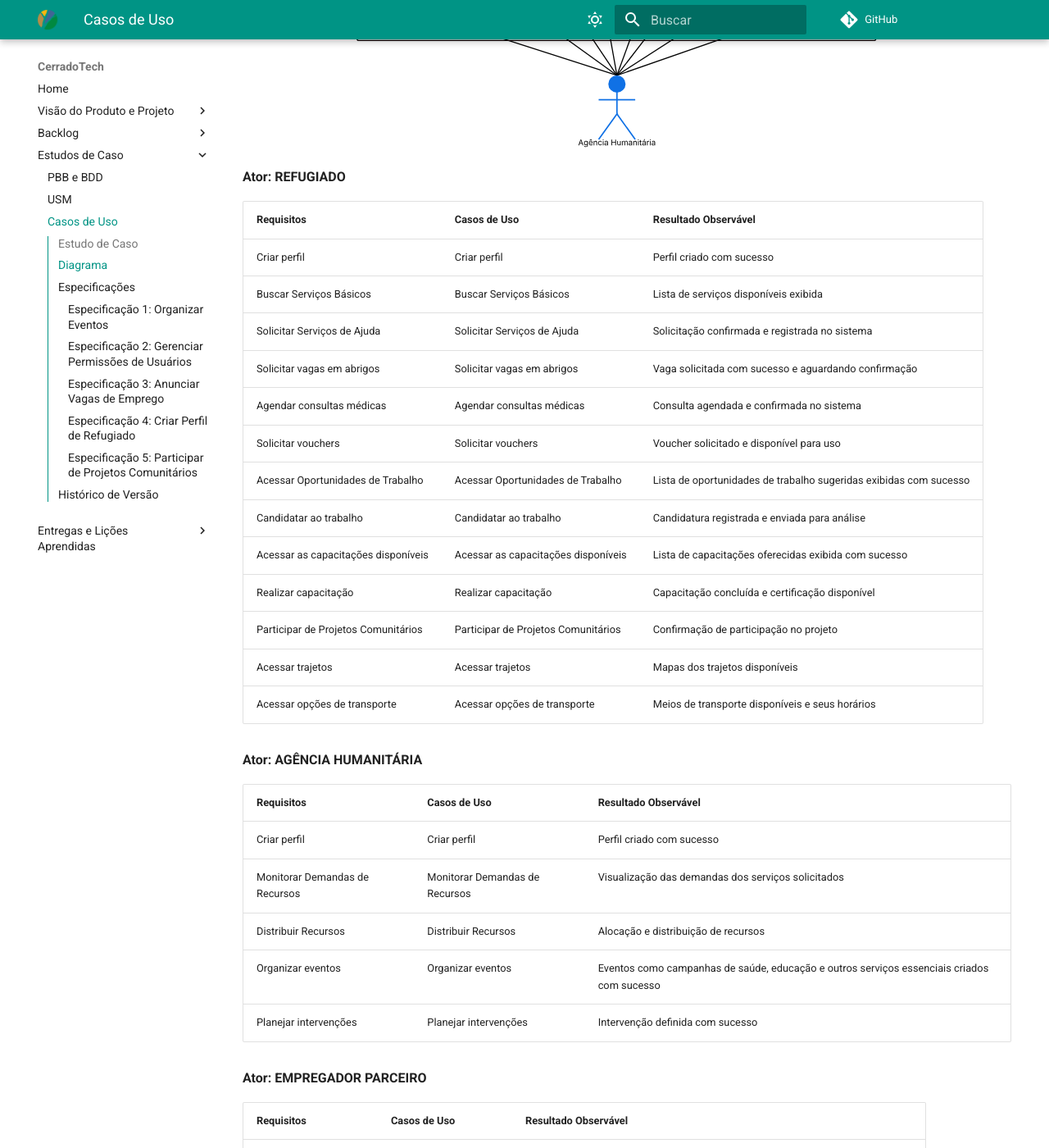
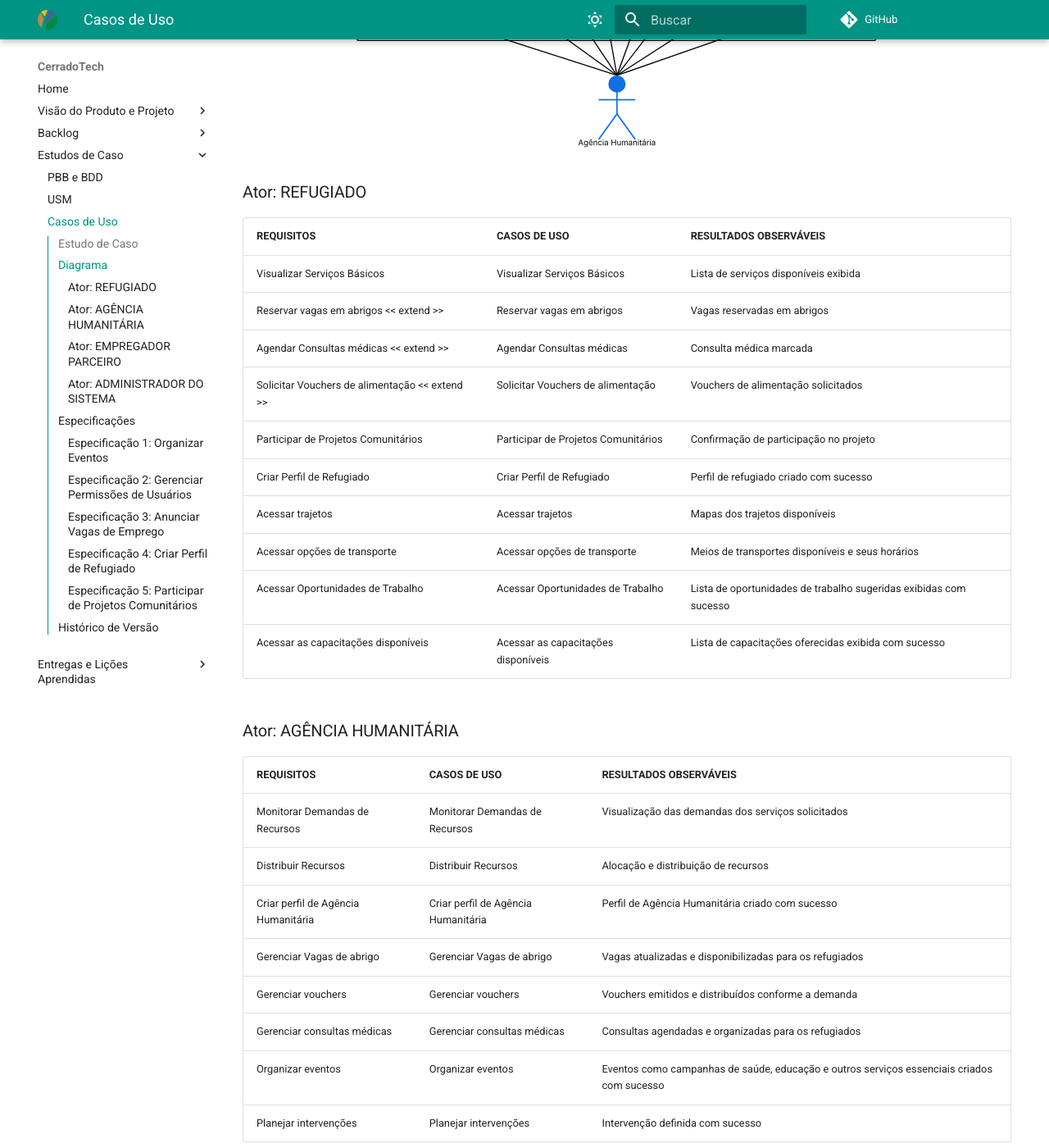
Before and after one commit to mdsreq-fga-unb/2024.2-T03-CerradoTech, an MkDocs documentation site: the page built from docs/sections/UC.md, in a window 1280 px wide and 1400 px high, scrolled down 979 px. Shown: the whole window at 82% size. Built offline with MkDocs 1.6.1 and Material for MkDocs 9.7.7, drawn with Linux system fonts in a browser that asks for light colours; comment, search, counter and statistics services are not loaded; some of the changed text lies outside the part shown.

Commit message:
Correção das tabelas dos casos de uso

```diff
--- a/docs/sections/UC.md
+++ b/docs/sections/UC.md
@@ -8,54 +8,58 @@ A HopeBridge é um sistema que conecta os refugiados palestinos a serviços esse
 ![Diagrama](../assets/Diagrama%20HopeBridge.svg)
 
 
-**Ator: REFUGIADO**
+### Ator: REFUGIADO
 
-| Requisitos                        | Casos de Uso                        | Resultado Observável                                                  |
-|------------------------------------|-------------------------------------|----------------------------------------------------------------------|
-| Criar perfil                      | Criar perfil                        | Perfil criado com sucesso                                             |
-| Buscar Serviços Básicos           | Buscar Serviços Básicos             | Lista de serviços disponíveis exibida                                |
-| Solicitar Serviços de Ajuda       | Solicitar Serviços de Ajuda         | Solicitação confirmada e registrada no sistema                       |
-| Solicitar vagas em abrigos        | Solicitar vagas em abrigos          | Vaga solicitada com sucesso e aguardando confirmação                 |
-| Agendar consultas médicas         | Agendar consultas médicas           | Consulta agendada e confirmada no sistema                             |
-| Solicitar vouchers                | Solicitar vouchers                  | Voucher solicitado e disponível para uso                             |
-| Acessar Oportunidades de Trabalho | Acessar Oportunidades de Trabalho   | Lista de oportunidades de trabalho sugeridas exibidas com sucesso    |
-| Candidatar ao trabalho            | Candidatar ao trabalho              | Candidatura registrada e enviada para análise                        |
-| Acessar as capacitações disponíveis| Acessar as capacitações disponíveis | Lista de capacitações oferecidas exibida com sucesso                 |
-| Realizar capacitação              | Realizar capacitação                | Capacitação concluída e certificação disponível                      |
-| Participar de Projetos Comunitários| Participar de Projetos Comunitários | Confirmação de participação no projeto                               |
-| Acessar trajetos                  | Acessar trajetos                    | Mapas dos trajetos disponíveis                                       |
-| Acessar opções de transporte      | Acessar opções de transporte        | Meios de transporte disponíveis e seus horários                      |
+| REQUISITOS                                           | CASOS DE USO                                | RESULTADOS OBSERVÁVEIS                                                         |
+| ---------------------------------------------- | ----------------------------------- | ----------------------------------------------------------------- |
+| Visualizar Serviços Básicos                    | Visualizar Serviços Básicos         | Lista de serviços disponíveis exibida                             |
+| Reservar vagas em abrigos << extend >>         | Reservar vagas em abrigos           | Vagas reservadas em abrigos                                       |
+| Agendar Consultas médicas << extend >>         | Agendar Consultas médicas           | Consulta médica marcada                                           |
+| Solicitar Vouchers de alimentação << extend >> | Solicitar Vouchers de alimentação   | Vouchers de alimentação solicitados                               |
+| Participar de Projetos Comunitários            | Participar de Projetos Comunitários | Confirmação de participação no projeto                            |
+| Criar Perfil de Refugiado                      | Criar Perfil de Refugiado           | Perfil de refugiado criado com sucesso                            |
+| Acessar trajetos                               | Acessar trajetos                    | Mapas dos trajetos disponíveis                                    |
+| Acessar opções de transporte                   | Acessar opções de transporte        | Meios de transportes disponíveis e seus horários                  |
+| Acessar Oportunidades de Trabalho              | Acessar Oportunidades de Trabalho   | Lista de oportunidades de trabalho sugeridas exibidas com sucesso |
+| Acessar as capacitações disponíveis            | Acessar as capacitações disponíveis | Lista de capacitações oferecidas exibida com sucesso              |
 
 
 
-**Ator: AGÊNCIA HUMANITÁRIA**
 
-| Requisitos                        | Casos de Uso                        | Resultado Observável                                                  |
-|------------------------------------|-------------------------------------|----------------------------------------------------------------------|
-| Criar perfil                      | Criar perfil                        | Perfil criado com sucesso                                             |
-| Monitorar Demandas de Recursos    | Monitorar Demandas de Recursos      | Visualização das demandas dos serviços solicitados                   |
-| Distribuir Recursos               | Distribuir Recursos                 | Alocação e distribuição de recursos                                   |
-| Organizar eventos                 | Organizar eventos                   | Eventos como campanhas de saúde, educação e outros serviços essenciais criados com sucesso |
-| Planejar intervenções             | Planejar intervenções               | Intervenção definida com sucesso                                      |
+### Ator: AGÊNCIA HUMANITÁRIA
+
+| REQUISITOS                                    | CASOS DE USO                                    | RESULTADOS OBSERVÁVEIS                                                      |
+|-----------------------------------------|-----------------------------------------|---------------------------------------------------------------|
+| Monitorar Demandas de Recursos          | Monitorar Demandas de Recursos          | Visualização das demandas dos serviços solicitados             |
+| Distribuir Recursos                     | Distribuir Recursos                     | Alocação e distribuição de recursos                             |
+| Criar perfil de Agência Humanitária    | Criar perfil de Agência Humanitária    | Perfil de Agência Humanitária criado com sucesso               |
+| Gerenciar Vagas de abrigo              | Gerenciar Vagas de abrigo              | Vagas atualizadas e disponibilizadas para os refugiados        |
+| Gerenciar vouchers                     | Gerenciar vouchers                     | Vouchers emitidos e distribuídos conforme a demanda            |
+| Gerenciar consultas médicas            | Gerenciar consultas médicas            | Consultas agendadas e organizadas para os refugiados           |
+| Organizar eventos                      | Organizar eventos                      | Eventos como campanhas de saúde, educação e outros serviços essenciais criados com sucesso |
+| Planejar intervenções                   | Planejar intervenções                   | Intervenção definida com sucesso                               |
 
 
-**Ator: EMPREGADOR PARCEIRO**
+### Ator: EMPREGADOR PARCEIRO
 
-| Requisitos            | Casos de Uso            | Resultado Observável                                                      |
-|---------------------------|---------------------------|------------------------------------------------------------------------|
-| Criar perfil              | Criar perfil              | Perfil criado com sucesso                       |
-| Anunciar vagas            | Anunciar vagas            | Vagas anunciadas com sucesso                                          |
-| Gerenciar candidaturas    | Gerenciar candidaturas    | Candidaturas recebidas e organizadas no sistema com feedback dos entrevistados |
+| REQUISITOS                                    | CASOS DE USO                                    | RESULTADOS OBSERVÁVEIS                                                      |
+|-----------------------------------------|-----------------------------------------|---------------------------------------------------------------|
+| Criar perfil de empregador parceiro    | Criar perfil de empregador parceiro    | Perfil de empregador parceiro criado com sucesso e visível no sistema |
+| Anunciar vagas de emprego              | Anunciar vagas de emprego              | Vagas anunciadas com sucesso                                   |
+| Gerenciar candidaturas de emprego      | Gerenciar candidaturas de emprego      | Candidaturas recebidas e organizadas no sistema para revisão com feedback dos entrevistados |
+| Oferecer capacitações                  | Oferecer capacitações                  | Capacitações disponibilizadas                                  |
+| Gerenciar capacitações                 | Gerenciar capacitações                 | Capacitações monitoradas e organizadas conforme o progresso dos participantes |
 
 
-**Ator: ADMINISTRADOR DO SISTEMA**
+### Ator: ADMINISTRADOR DO SISTEMA
 
-| Requisitos            | Casos de Uso            | Resultado Observável                                                      |
-|-----------------------------------------|-----------------------------------------|----------------------------------------------------------------|
-| Criar perfil                            | Criar perfil                            | Perfil criado com sucesso                                     |
+| REQUISITOS                                    | CASOS DE USO                                    | RESULTADOS OBSERVÁVEIS                                                      |
+|-----------------------------------------|-----------------------------------------|---------------------------------------------------------------|
+| Criar perfil de administrador do sistema | Criar perfil de administrador do sistema | Perfil de administrador criado com sucesso                     |
 | Monitorar indicadores de desempenho da plataforma | Monitorar indicadores de desempenho da plataforma | Plataforma sempre disponível e com bom desempenho             |
-| Ajustar Funcionalidades                 | Ajustar Funcionalidades                 | Plataforma atualizada e otimizada                             |
-| Gerenciar permissões de usuários        | Gerenciar permissões de usuários        | Controle de acesso e verificação da integridade de perfis    |
+| Ajustar Funcionalidades                 | Ajustar Funcionalidades                 | Plataforma atualizada e otimizada                              |
+| Gerenciar permissões de usuários       | Gerenciar permissões de usuários       | Controle de acesso e verificação da integridade de perfis      |
+
 
 ## Especificações
 
@@ -235,5 +239,6 @@ A HopeBridge é um sistema que conecta os refugiados palestinos a serviços esse
 |--------------|------------|-----------------------------------------------------|------------------------------|-----------------------------|
 | 03/02/2025   | 1.0        | Adição dos atores e seus casos de uso        | Camila Careli              | Todos os Membros            |
 | 03/02/2025   | 1.1        | Corrigindo erro da imagem do diagrama       | Brenno da Silva             | Todos os Membros            |
-| 03/02/2025   | 2.0        | Adição das 5 especificações       | Camila Careli             | Todos os Membros            |
-| 03/02/2025   | 2.1        | Adição do novo diagrama       | Camila Careli             | Todos os Membros            |
+| 07/02/2025   | 2.0        | Adição das 5 especificações       | Camila Careli             | Todos os Membros            |
+| 07/02/2025   | 2.1        | Adição do novo diagrama       | Camila Careli             | Todos os Membros            |
+| 07/02/2025   | 2.2        | Correção das tabelas dos casos de uso       | Camila Careli             | Todos os Membros            |
```
